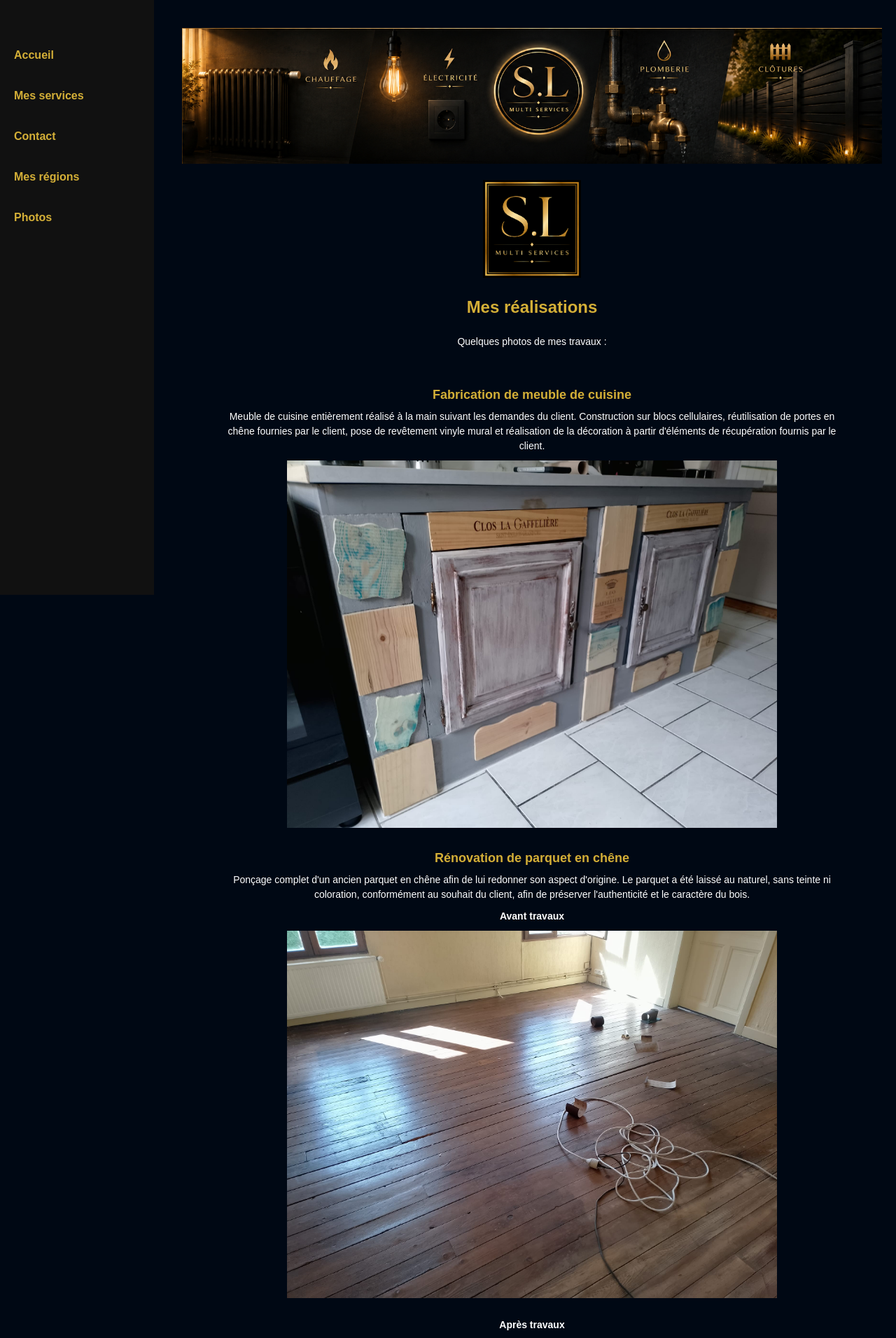
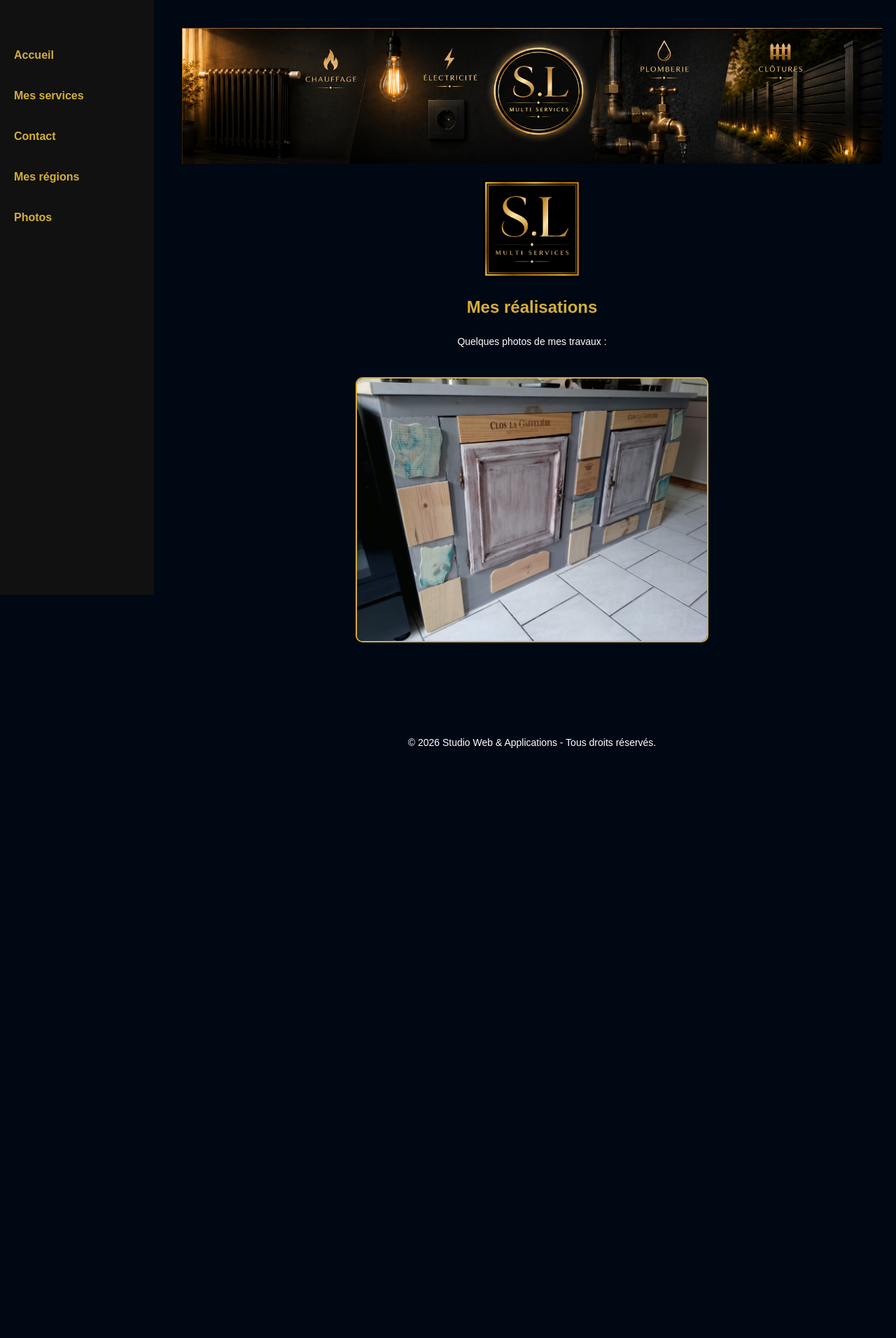
Before and after one commit to MSEDIT-1304/S.L-Multi-Services, a Flask app: page /photos in a window 1280 px wide. Shown: the top 1912 px of the page at 70% size. After the commit the page ends 1069 px from the top, so only its background shows below. Run offline with Flask 3, Linux system fonts and the light colour scheme.

Commit message:
Update photos.html

```diff
--- a/templates/photos.html
+++ b/templates/photos.html
@@ -8,71 +8,21 @@
 
 <br>
 
-<h2>Fabrication de meuble de cuisine</h2>
+<div class="galerie">
 
-<p>
-Meuble de cuisine entièrement réalisé à la main suivant les demandes du client.
-Construction sur blocs cellulaires, réutilisation de portes en chêne fournies par le client,
-pose de revêtement vinyle mural et réalisation de la décoration à partir d'éléments de récupération
-fournis par le client.
-</p>
+<img src="{{ url_for('static', filename='fabrication-meuble-cuisine.jpg') }}"
 
-<img src="{{ url_for('static', filename='fabrication-meuble-cuisine.jpg') }}" width="700">
+<img src="{{ url_for('static', filename='parquet-avant.jpg') }}"
 
-<h2>Rénovation de parquet en chêne</h2>
+<img src="{{ url_for('static', filename='parquet-apres.jpg') }}"
 
-<p>
-Ponçage complet d'un ancien parquet en chêne afin de lui redonner son aspect d'origine.
-Le parquet a été laissé au naturel, sans teinte ni coloration, conformément au souhait du client,
-afin de préserver l'authenticité et le caractère du bois.
-</p>
+<img src="{{ url_for('static', filename='sdb-avant.jpg') }}"
 
-<p><strong>Avant travaux</strong></p>
+<img src="{{ url_for('static', filename='sadb-apres1.jpg') }}"
 
-<img src="{{ url_for('static', filename='parquet-avant.jpg') }}" width="700">
+<img src="{{ url_for('static', filename='sdb-apres2.jpg') }}"
 
-<br><br>
-
-<p><strong>Après travaux</strong></p>
-
-<img src="{{ url_for('static', filename='parquet-apres.jpg') }}" width="700">
-
-<br><br><br>
-
-<h2>Rénovation de salle de bain</h2>
-
-<p>
-Rénovation complète de la plomberie existante.
-Création d'un coffrage à l'aide de rails métalliques et de plaques de plâtre hydrofuges.
-Pose de dalles murales adhédives.
-Montage et installation du meuble de salle de bain,
-pose des équipements sanitaires et installation d'un nouveau luminaire.
-</p>
-
-<p><strong>Avant travaux</strong></p>
-
-<img src="{{ url_for('static', filename='sdb-avant.jpg') }}" width="700">
-
-<br><br>
-
-<p><strong>Après travaux</strong></p>
-
-<img src="{{ url_for('static', filename='sadb-apres1.jpg') }}" width="700">
-
-<br><br>
-
-<img src="{{ url_for('static', filename='sdb-apres2.jpg') }}" width="700">
-
-<br><br><br>
-
-<h2>Meuble de salle de bain</h2>
-
-<p>
-Installation et pose d'un meuble de salle de bain moderne avec vasque intégrée,
-robinetterie noire, raccordements plomberie et finitions.
-</p>
-
-<img src="{{ url_for('static', filename='meuble-sdb.jpg') }}" width="700">
+<img src="{{ url_for('static', filename='meuble-sdb.jpg') }}"
 
 <br><br><br>
 
```
